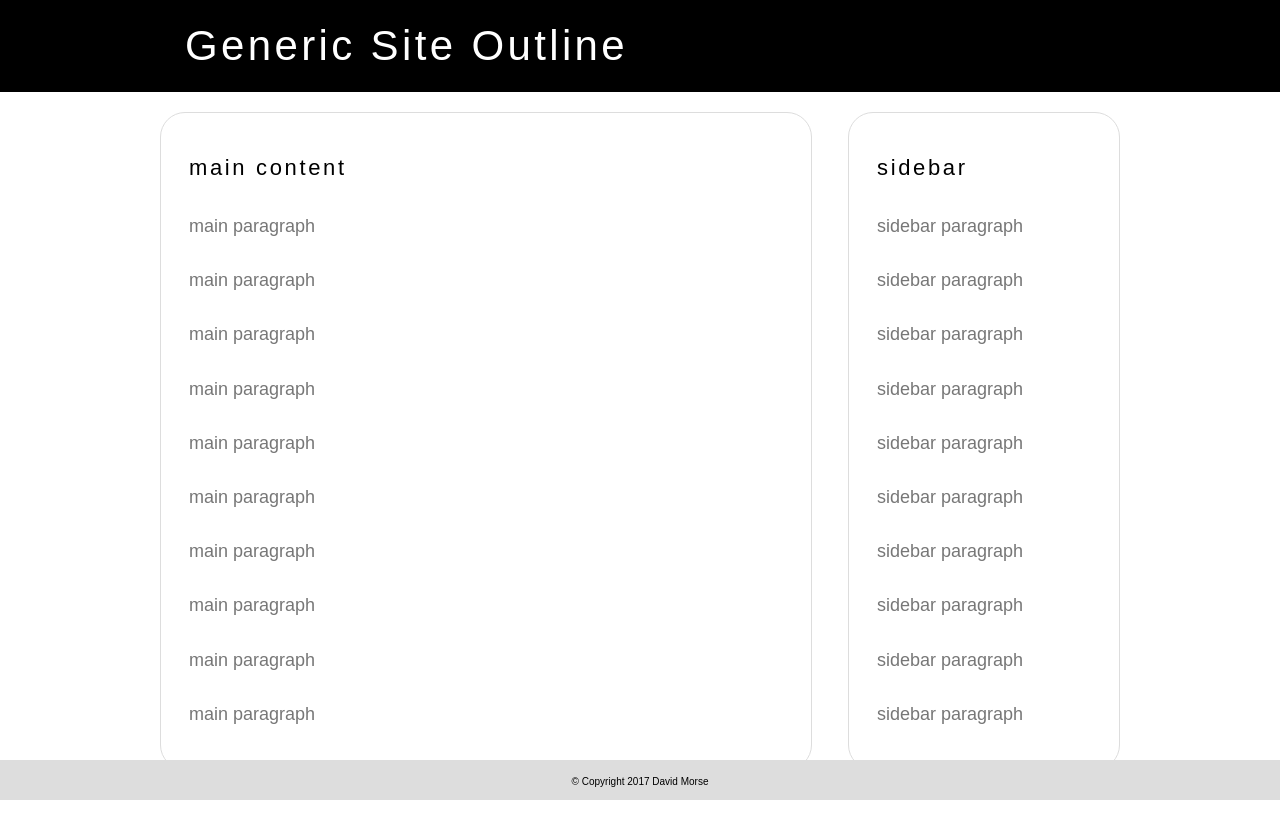
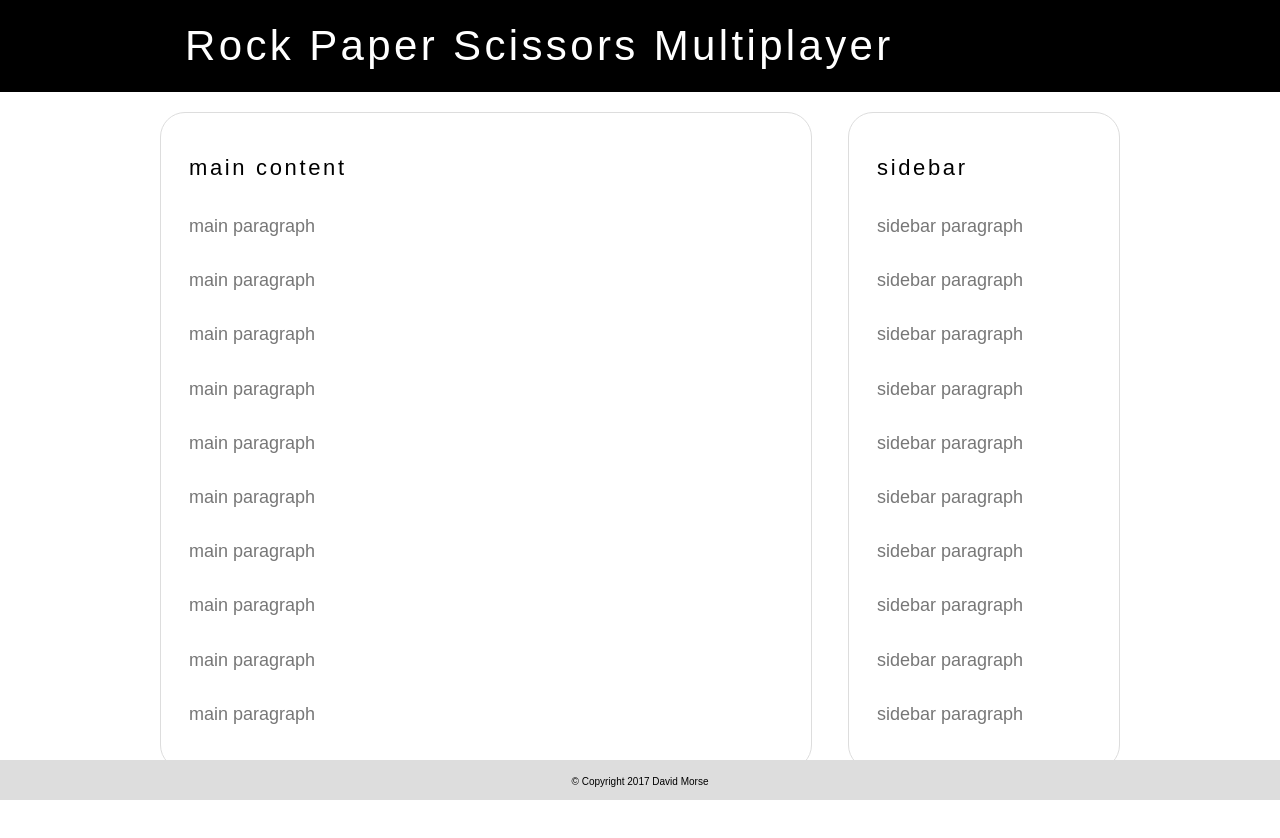
Before and after one commit to daveid77/rps-multiplayer, a plain HTML site: page index.html in a window 1280 px wide. Drawn offline with nearby package versions, Linux system fonts and the light colour scheme.

Commit message:
update main index.html header

```diff
--- a/index.html
+++ b/index.html
@@ -17,7 +17,7 @@
 
     <header>
       <div class="mainwrapper">
-        <h1>Generic Site Outline</h1>
+        <h1>Rock Paper Scissors Multiplayer</h1>
       </div>
     </header>
 
```
